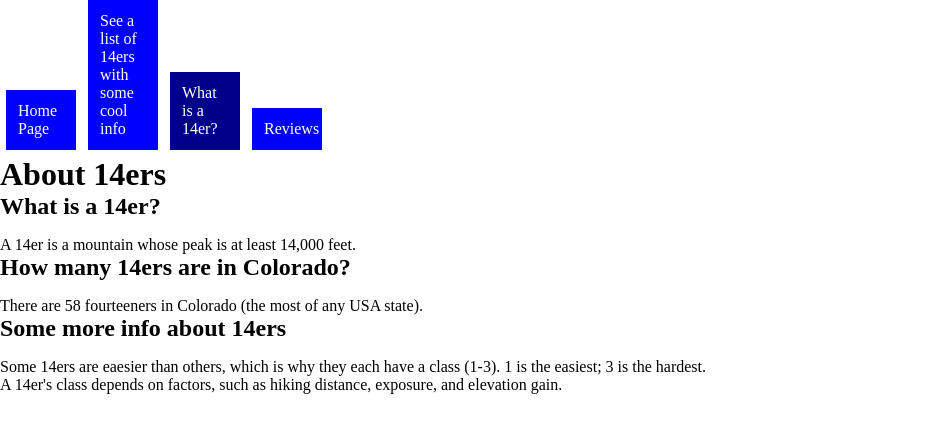
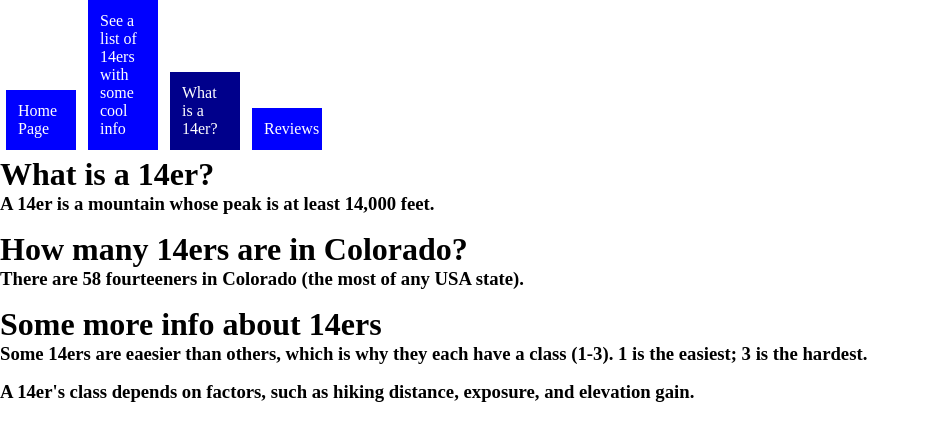
Before and after one commit to kkebaara/1414ers, a React (Create React App) app: page /info in a window 1280 px wide. Shown: the top 440 px of the page, without its empty margins (0-930 px from the left). Built offline with nearby package versions, Linux system fonts and the light colour scheme.

Commit message:
edited words

```diff
--- a/db.json
+++ b/db.json
@@ -139,6 +139,12 @@
       "mountain": "Mount Sherman",
       "description": "Good",
       "id": 2
+    },
+    {
+      "name": "",
+      "mountain": "Mount Massive",
+      "description": "",
+      "id": 3
     }
   ]
 }
--- a/src/Info.js
+++ b/src/Info.js
@@ -3,17 +3,18 @@ import React from "react"
 function Info(){
     return (
         <div>
-            <h1>About 14ers</h1>
-                <h2>What is a 14er?</h2>
-                    <p>A 14er is a mountain whose peak is at least 14,000 feet.</p>
-                <h2>How many 14ers are in Colorado?</h2>
-                    <p>There are 58 fourteeners in Colorado (the most of any USA state).</p>
-                <h2>Some more info about 14ers</h2>
-                    <p>Some 14ers are eaesier than others, which
+            <h1>What is a 14er?</h1>
+                    <h3>A 14er is a mountain whose peak is at least 14,000 feet.</h3>
+
+                <h1>How many 14ers are in Colorado?</h1>
+                    <h3>There are 58 fourteeners in Colorado (the most of any USA state).</h3>
+
+                <h1>Some more info about 14ers</h1>
+                    <h3>Some 14ers are eaesier than others, which
                     is why they each have a class (1-3). 1 is the easiest;
-                    3 is the hardest.</p>
-                    <p>A 14er's class depends on factors, such as hiking distance,
-                    exposure, and elevation gain.</p>
+                    3 is the hardest.</h3>
+                    <h3>A 14er's class depends on factors, such as hiking distance,
+                    exposure, and elevation gain.</h3>
         </div>
     )
 }
--- a/src/index.css
+++ b/src/index.css
@@ -17,7 +17,7 @@ li {
     font-family: "Playfair Display", serif;
   }
 
-  h2 {
+  h3 {
     margin-bottom: 1rem;
   }
 
```
Also changed, not shown: src/NavBar.js (line endings or trailing spaces).
